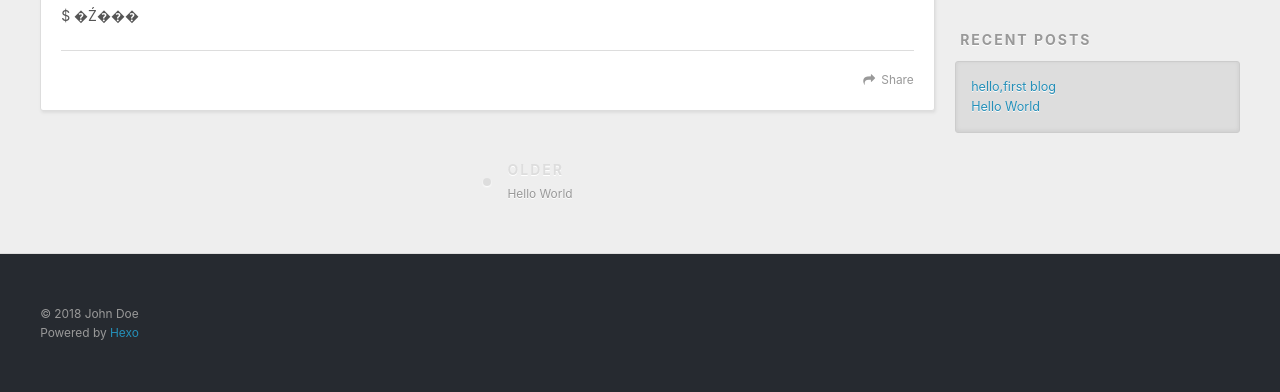
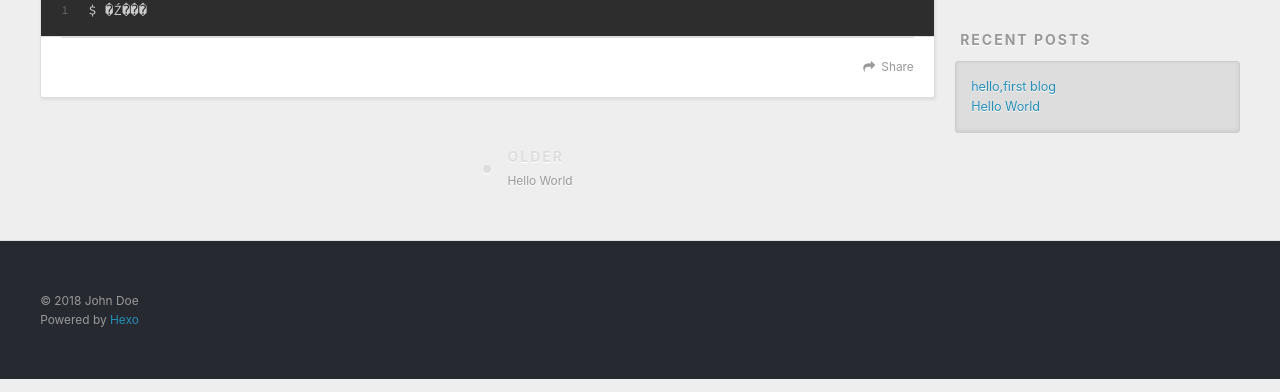
Before and after one commit to sunholdIng/sunholdIng.github.io, a plain HTML site: page 2018/07/16/hello-first-blog/index.html in a window 1280 px wide. Shown: the part 448-840 px from the top of the page. Drawn offline with nearby package versions, Linux system fonts and the light colour scheme.

Commit message:
Site updated: 2018-07-16 17:19:07

```diff
--- a/2018/07/16/hello-first-blog/index.html
+++ b/2018/07/16/hello-first-blog/index.html
@@ -7,17 +7,17 @@
 
   <title>hello,first blog | Hexo</title>
   <meta name="viewport" content="width=device-width, initial-scale=1, maximum-scale=1">
-  <meta name="description" content="$ �Ź���">
+  <meta name="description" content="1$ �Ź���">
 <meta property="og:type" content="article">
 <meta property="og:title" content="hello,first blog">
 <meta property="og:url" content="http://yoursite.com/2018/07/16/hello-first-blog/index.html">
 <meta property="og:site_name" content="Hexo">
-<meta property="og:description" content="$ �Ź���">
+<meta property="og:description" content="1$ �Ź���">
 <meta property="og:locale" content="default">
-<meta property="og:updated_time" content="2018-07-16T09:16:35.450Z">
+<meta property="og:updated_time" content="2018-07-16T09:19:00.933Z">
 <meta name="twitter:card" content="summary">
 <meta name="twitter:title" content="hello,first blog">
-<meta name="twitter:description" content="$ �Ź���">
+<meta name="twitter:description" content="1$ �Ź���">
 
     <link rel="alternate" href="/atom.xml" title="Hexo" type="application/atom+xml">
 
@@ -86,7 +86,7 @@
 
     <div class="article-entry" itemprop="articleBody">
 
-        <p>$ �Ź���</p>
+        <figure class="highlight bash"><table><tr><td class="gutter"><pre><span class="line">1</span><br></pre></td><td class="code"><pre><span class="line">$ �Ź���</span><br></pre></td></tr></table></figure>
 
 
     </div>
```
Also changed, not shown: index.html (+1 -1 lines).
